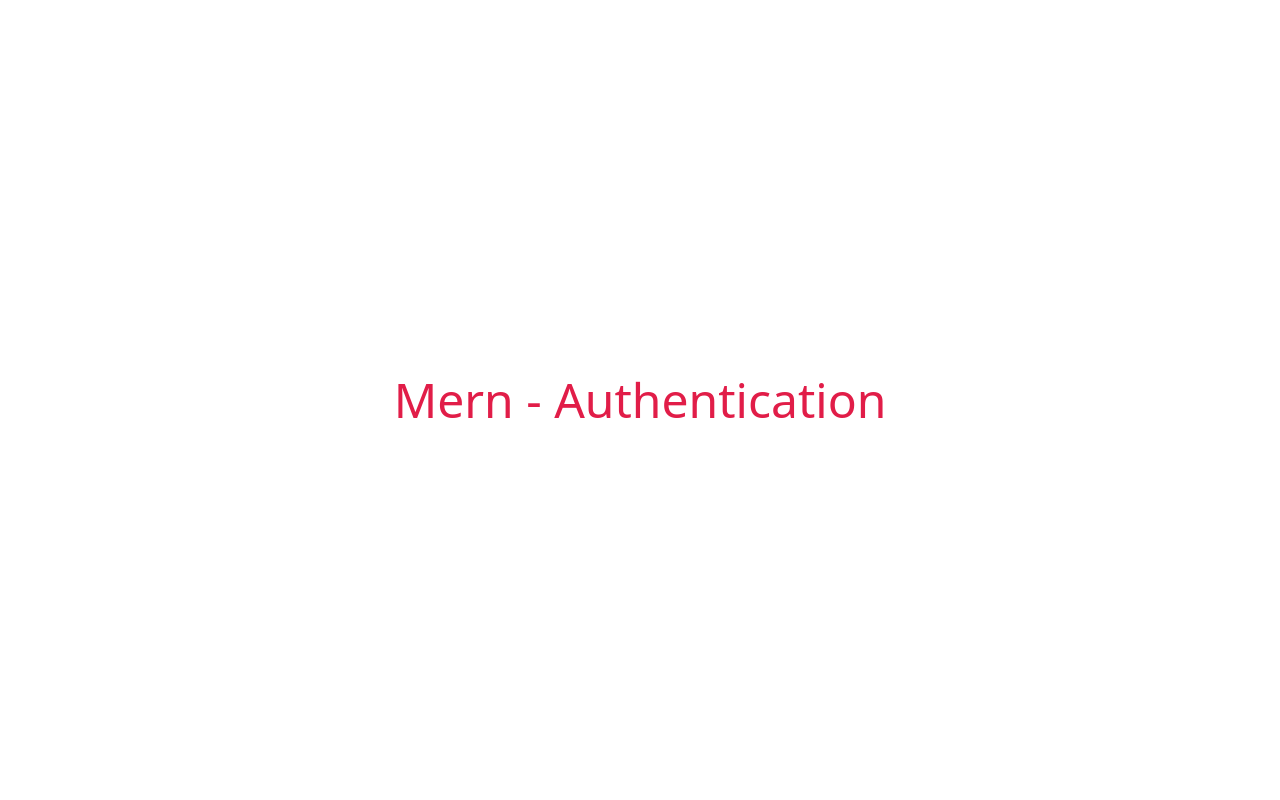
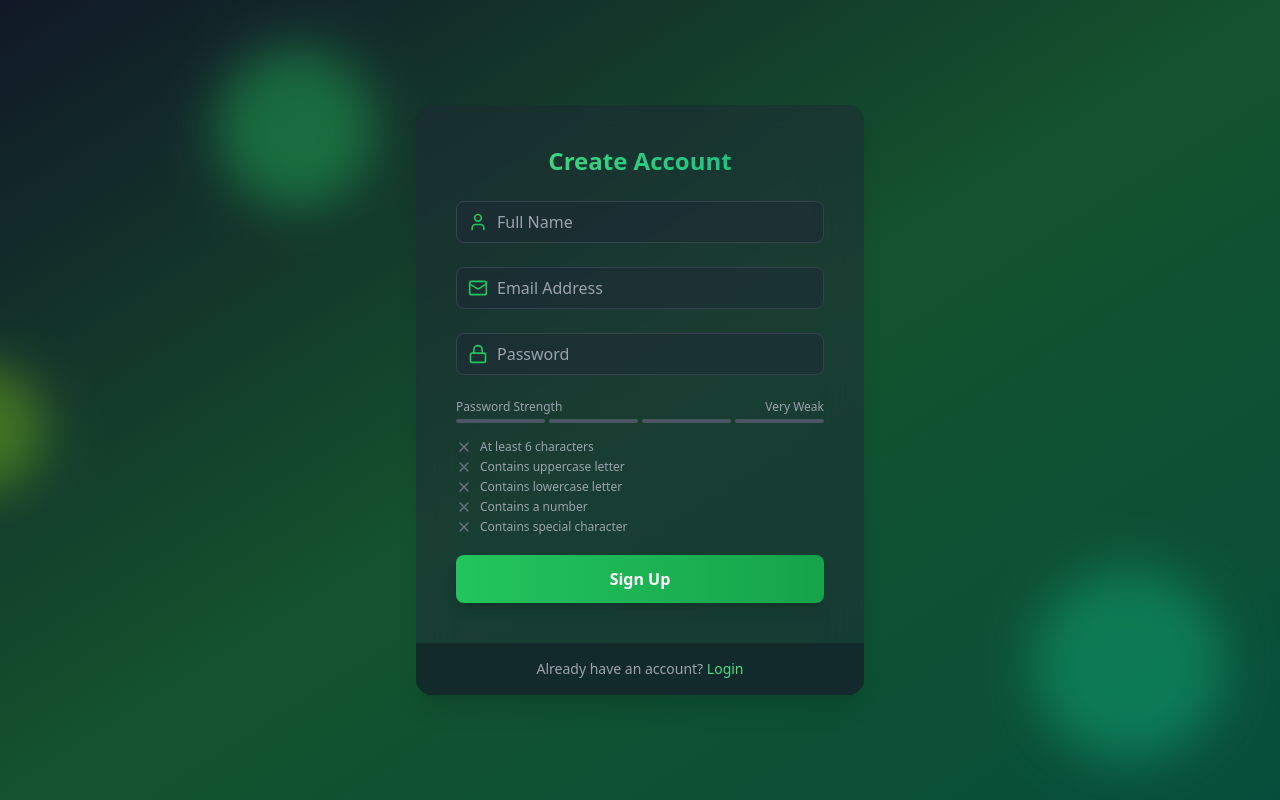
Before and after one commit to BharathKumar-c/mern-authentication, a React (Vite) app in the folder frontend/: page /signup in a window 1280 px wide. Built offline with nearby package versions, Linux system fonts and the light colour scheme.

Commit message:
signup page and related component is completed

```diff
--- a/frontend/package.json
+++ b/frontend/package.json
@@ -10,8 +10,11 @@
     "preview": "vite preview"
   },
   "dependencies": {
+    "framer-motion": "^11.5.4",
+    "lucide-react": "^0.441.0",
     "react": "^18.3.1",
-    "react-dom": "^18.3.1"
+    "react-dom": "^18.3.1",
+    "react-router-dom": "^6.26.2"
   },
   "devDependencies": {
     "@eslint/js": "^9.9.0",
--- a/frontend/src/App.jsx
+++ b/frontend/src/App.jsx
@@ -1,7 +1,38 @@
+import FloatingShape from './components/FloatingShape';
+import {Routes, Route} from 'react-router-dom';
+import {LoginPage, SignUpPage} from './pages/index';
+
 function App() {
   return (
-    <div className="flex justify-center items-center min-h-screen">
-      <h1 className="text-rose-600 text-5xl">Mern - Authentication</h1>
+    <div
+      className="min-h-screen bg-gradient-to-br from-gray-900 via-green-900 to-emerald-900
+    items-center justify-center flex relative overflow-hidden">
+      <FloatingShape
+        color="bg-green-500"
+        size="w-40 h-40"
+        top="-5%"
+        left="10%"
+        delay={0}
+      />
+      <FloatingShape
+        color="bg-emerald-500"
+        size="w-48 h-48"
+        top="70%"
+        left="80%"
+        delay={5}
+      />
+      <FloatingShape
+        color="bg-lime-500"
+        size="w-32 h-32"
+        top="40%"
+        left="-10%"
+        delay={2}
+      />
+      <Routes>
+        <Route path="/" element={'home'} />
+        <Route path="/signup" element={<SignUpPage />} />
+        <Route path="/login" element={<LoginPage />} />
+      </Routes>
     </div>
   );
 }
--- /dev/null
+++ b/frontend/src/components/FloatingShape.jsx
@@ -0,0 +1,24 @@
+import {motion} from 'framer-motion';
+
+const FloatingShape = ({color, size, top, left, delay}) => {
+  return (
+    <motion.div
+      className={`absolute rounded-full opacity-40 blur-xl ${color} ${size}`} // Added space between `color` and `size`
+      style={{top, left}}
+      animate={{
+        y: ['0%', '100%', '0%'],
+        x: ['0%', '100%', '0%'],
+        rotate: [0, 360],
+      }}
+      transition={{
+        duration: 20,
+        ease: 'linear',
+        repeat: Infinity,
+        delay,
+      }}
+      aria-hidden="true"
+    />
+  );
+};
+
+export default FloatingShape;
--- /dev/null
+++ b/frontend/src/components/Input.jsx
@@ -0,0 +1,16 @@
+const Input = ({icon: Icon, ...props}) => {
+  return (
+    <div className="relative mb-6">
+      <div className="absolute inset-y-0 left-0 flex items-center pl-3 pointer-events-none">
+        <Icon className="size-5 text-green-500" />
+      </div>
+      <input
+        {...props}
+        className="w-full pl-10 pr-3 py-2 bg-gray-800 bg-opacity-50 rounded-lg border border-gray-700
+      focus:border-green-500 focus:ring-2 focus:ring-green-500 text-white placeholder-gray-400 transition duration-200"
+      />
+    </div>
+  );
+};
+
+export default Input;
--- /dev/null
+++ b/frontend/src/components/PasswordStrengthMeter.jsx
@@ -0,0 +1,80 @@
+import {Check, X} from 'lucide-react';
+
+export const PasswordCriteria = ({password}) => {
+  const criteria = [
+    {label: 'At least 6 characters', met: password.length >= 6},
+    {label: 'Contains uppercase letter', met: /[A-Z]/.test(password)},
+    {label: 'Contains lowercase letter', met: /[a-z]/.test(password)},
+    {label: 'Contains a number', met: /\d/.test(password)},
+    {label: 'Contains special character', met: /[^A-Za-z0-9]/.test(password)},
+  ];
+
+  return (
+    <div className="mt-4 space-y-1">
+      {criteria.map((item, index) => (
+        <div key={index} className="flex items-center text-xs">
+          {item.met ? (
+            <Check className="mr-2 text-green-500 size-4" />
+          ) : (
+            <X className="mr-2 text-gray-500 size-4" />
+          )}
+          <span className={item.met ? 'text-green-500' : 'text-gray-400'}>
+            {item.label}
+          </span>
+        </div>
+      ))}
+    </div>
+  );
+};
+
+const PasswordStrengthMeter = ({password}) => {
+  const getStrength = (psw) => {
+    let strength = 0;
+    if (psw.length >= 6) strength++;
+    if (psw.match(/[a-z]/) && psw.match(/[A-Z]/)) strength++;
+    if (psw.match(/\d/)) strength++;
+    if (psw.match(/[^A-Za-z0-9]/)) strength++;
+    return strength;
+  };
+  const strength = getStrength(password);
+
+  const getColor = (strength) => {
+    if (strength === 0) return 'bg-red-500';
+    if (strength === 1) return 'bg-red-400';
+    if (strength === 2) return 'bg-yellow-500';
+    if (strength === 3) return 'bg-yellow-400';
+    return 'bg-green-500';
+  };
+
+  const getStrengthText = (strength) => {
+    if (strength === 0) return 'Very Weak';
+    if (strength === 1) return 'Weak';
+    if (strength === 2) return 'Fair';
+    if (strength === 3) return 'Good';
+    return 'Strong';
+  };
+
+  return (
+    <div className="mt-2">
+      <div className="flex items-center justify-between mb-1">
+        <span className="text-xs text-gray-400">Password Strength</span>
+        <span className="ml-2 text-xs text-gray-400">
+          {getStrengthText(strength)}
+        </span>
+      </div>
+      <div className="flex space-x-1">
+        {[...Array(4)].map((_, index) => (
+          <div
+            key={index}
+            className={`w-1/4 h-1 rounded-full transition-colors duration-300 ${
+              index < strength ? getColor(strength) : 'bg-gray-600'
+            }`}
+          />
+        ))}
+      </div>
+      <PasswordCriteria password={password} />
+    </div>
+  );
+};
+
+export default PasswordStrengthMeter;
--- a/frontend/src/main.jsx
+++ b/frontend/src/main.jsx
@@ -1,10 +1,14 @@
-import { StrictMode } from 'react'
-import { createRoot } from 'react-dom/client'
-import App from './App.jsx'
-import './index.css'
+import {StrictMode} from 'react';
+import {createRoot} from 'react-dom/client';
+import {BrowserRouter} from 'react-router-dom';
+
+import App from './App.jsx';
+import './index.css';
 
 createRoot(document.getElementById('root')).render(
   <StrictMode>
-    <App />
-  </StrictMode>,
-)
+    <BrowserRouter>
+      <App />
+    </BrowserRouter>
+  </StrictMode>
+);
--- /dev/null
+++ b/frontend/src/pages/LoginPage.jsx
@@ -0,0 +1,7 @@
+import React from 'react';
+
+const LoginPage = () => {
+  return <div>LoginPage</div>;
+};
+
+export default LoginPage;
--- /dev/null
+++ b/frontend/src/pages/SignUpPage.jsx
@@ -0,0 +1,71 @@
+import {motion} from 'framer-motion';
+import Input from '../components/Input';
+import {useState} from 'react';
+import {User, Mail, Lock} from 'lucide-react';
+import {Link} from 'react-router-dom';
+import PasswordStrengthMeter from '../components/PasswordStrengthMeter';
+
+const SignUpPage = () => {
+  const [name, setName] = useState('');
+  const [email, setEmail] = useState('');
+  const [password, setPassword] = useState('');
+  const handleSignup = (e) => {
+    e.preventDefault();
+  };
+  return (
+    <motion.div
+      initial={{opacity: 0, y: 20}}
+      animate={{opacity: 1, y: 0}}
+      transition={{duration: 0.5}}
+      className="w-full max-w-md overflow-hidden bg-gray-800 bg-opacity-50 shadow-xl backdrop-filter backdrop-blur-xl rounded-2xl">
+      <div className="p-[2.5rem]">
+        <h1 className="mb-6 text-2xl font-bold text-center text-transparent bg-gradient-to-r from-green-400 to-emerald-500 bg-clip-text">
+          Create Account
+        </h1>
+        <form onSubmit={handleSignup}>
+          <Input
+            icon={User}
+            type="text"
+            value={name}
+            onChange={(e) => setName(e.target.value)}
+            placeholder="Full Name"
+          />
+          <Input
+            icon={Mail}
+            type="email"
+            value={email}
+            onChange={(e) => setEmail(e.target.value)}
+            placeholder="Email Address"
+          />
+          <Input
+            icon={Lock}
+            type="password"
+            value={password}
+            onChange={(e) => setPassword(e.target.value)}
+            placeholder="Password"
+          />
+          {/* Password strength meter */}
+          <PasswordStrengthMeter password={password} />
+
+          <motion.button
+            className="w-full px-4 py-3 mt-5 font-bold text-white transition duration-200 rounded-lg shadow-lg bg-gradient-to-r from-green-500 to-green-600 hover:from-green-600 hover:to-emerald-700 focus:outline-none focus:ring-2 foucs:ring-green-500 focus:ring-offset-2 focus:ring-offset-gray-900"
+            type="submit"
+            whileHover={{scale: 1.02}}
+            whileTap={{scale: 0.98}}>
+            Sign Up
+          </motion.button>
+        </form>
+      </div>
+      <div className="flex justify-center px-8 py-4 bg-gray-900 bg-opacity-50">
+        <p className="text-sm text-gray-400">
+          Already have an account?{' '}
+          <Link to={'/login'} className="text-green-400 hover:underline">
+            Login
+          </Link>
+        </p>
+      </div>
+    </motion.div>
+  );
+};
+
+export default SignUpPage;
--- /dev/null
+++ b/frontend/src/pages/index.js
@@ -0,0 +1,4 @@
+import LoginPage from './LoginPage';
+import SignUpPage from './SignUpPage';
+
+export {LoginPage, SignUpPage};
```
Also changed, not shown: frontend/eslint.config.js (+11 -10 lines), 2 other files (tests, documents, lock files or other folders).
